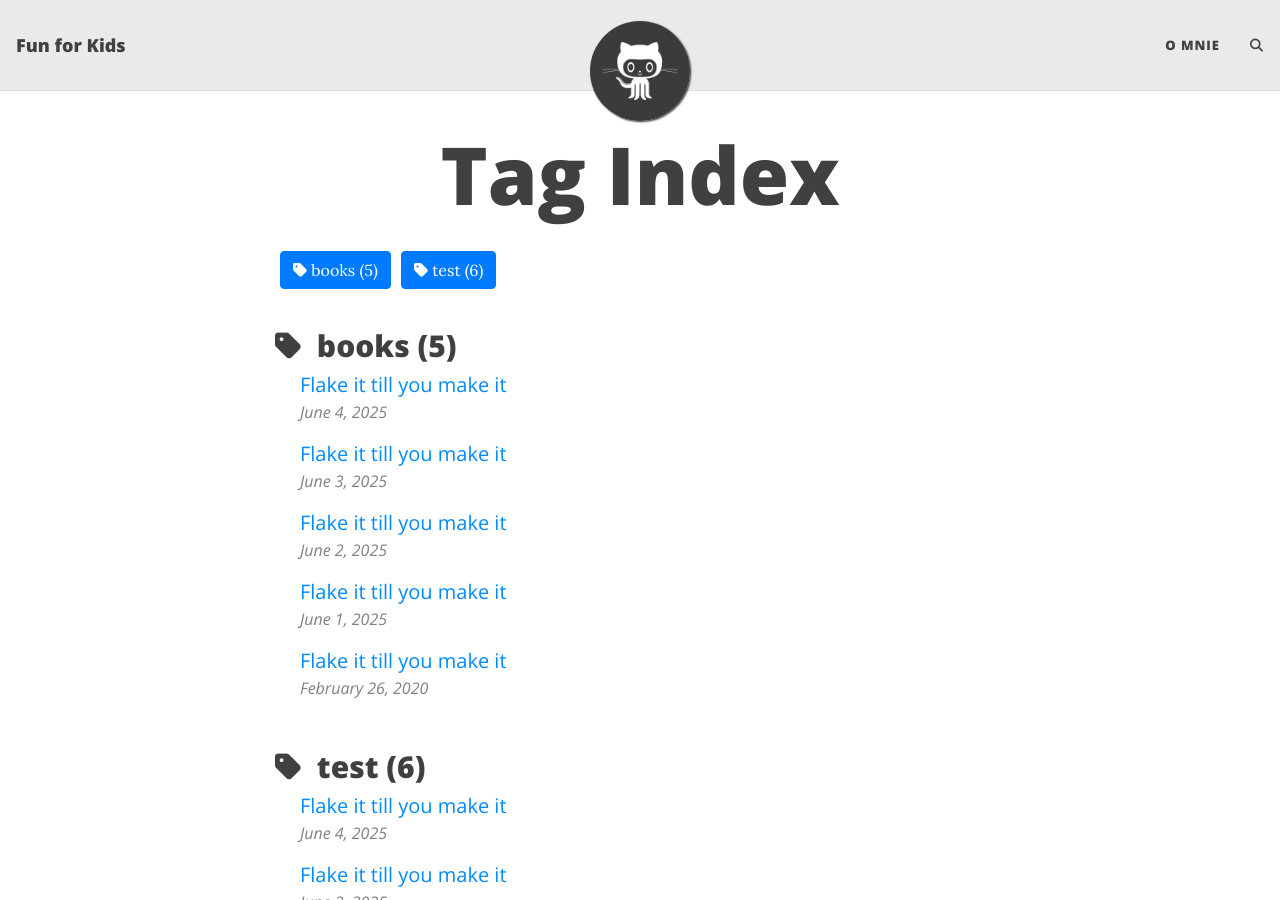
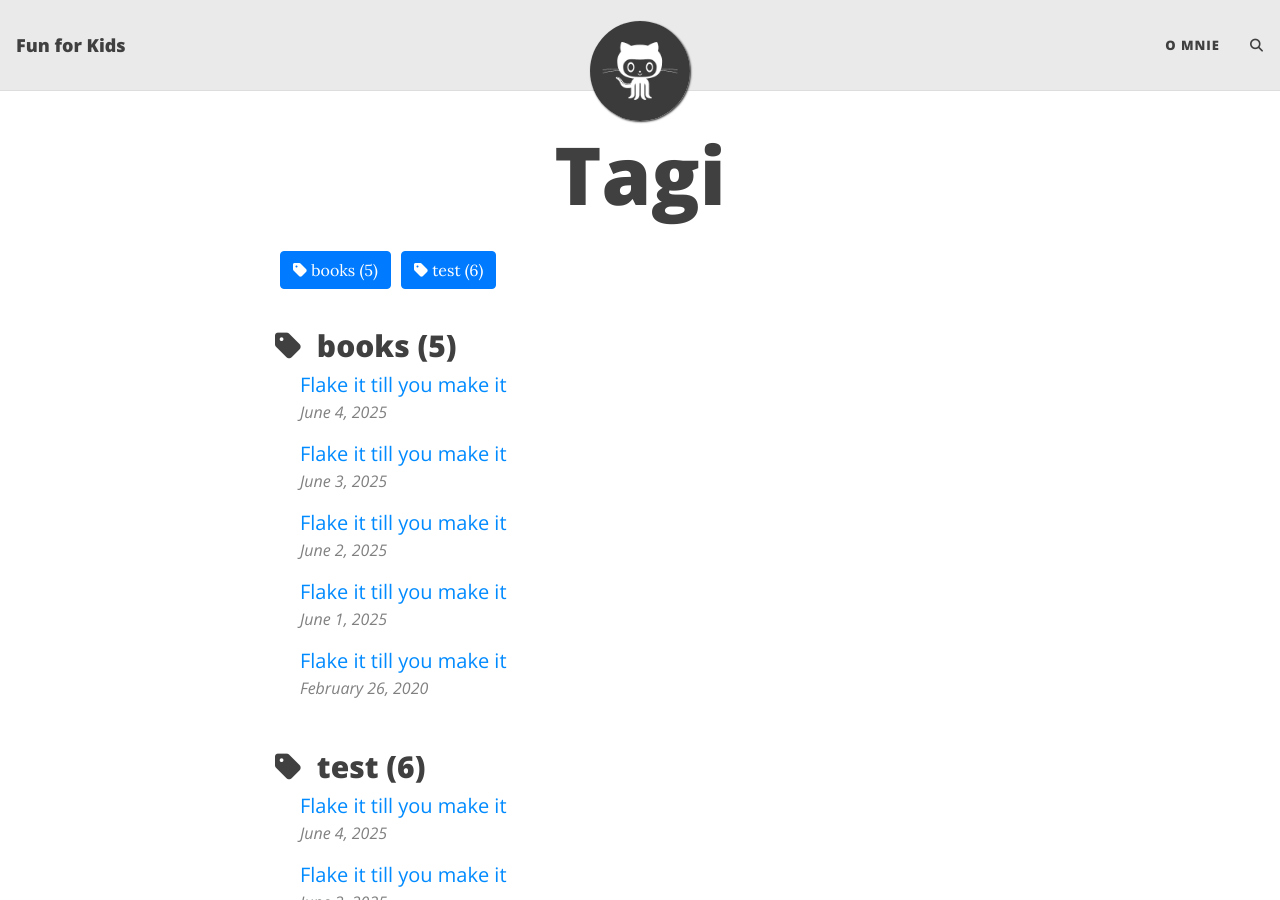
Before and after one commit to PachiaPo/PachiaPo.github.io, a Jekyll site: the page built from tags.html, in a window 1280 px wide and 900 px high. Built offline with Jekyll 4.4.1, drawn with Linux system fonts in a browser that asks for light colours; comment, search, counter and statistics services are not loaded.

Commit message:
tags polish title

```diff
--- a/tags.html
+++ b/tags.html
@@ -1,6 +1,6 @@
 ---
 layout: page
-title: 'Tag Index'
+title: 'Tagi'
 ---
 
 {% assign date_format = site.date_format | default: "%B %-d, %Y" %}
```
